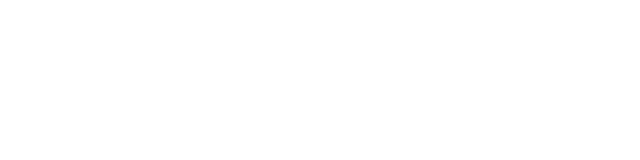
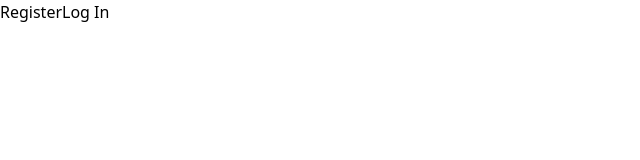
Before and after one commit to charovatzbassar/errand.io, a React (Vite) app in the folder app/: page / in a window 1280 px wide. Shown: the top 160 px of the page, without its empty margins (0-640 px from the left). Built offline with nearby package versions, Linux system fonts and the light colour scheme.

Commit message:
add home page

```diff
--- a/app/src/App.jsx
+++ b/app/src/App.jsx
@@ -9,12 +9,17 @@
 import ErrorPage from "./pages/ErrorPage";
 import RegisterPage from "./pages/RegisterPage";
 import LoginPage from "./pages/LoginPage";
+import HomePage from "./pages/HomePage";
 
 const router = createBrowserRouter([
   {
     path: "/",
     errorElement: <ErrorPage />,
     children: [
+      {
+        path: "",
+        element: <HomePage />,
+      },
       {
         path: "todos",
         children: [
--- /dev/null
+++ b/app/src/pages/HomePage.jsx
@@ -0,0 +1,14 @@
+import React from "react";
+import { useNavigate } from "react-router-dom";
+
+const HomePage = () => {
+  const navigate = useNavigate();
+  return (
+    <>
+      <button onClick={() => navigate("/auth/register")}>Register</button>
+      <button onClick={() => navigate("/auth/login")}>Log In</button>
+    </>
+  );
+};
+
+export default HomePage;
```
